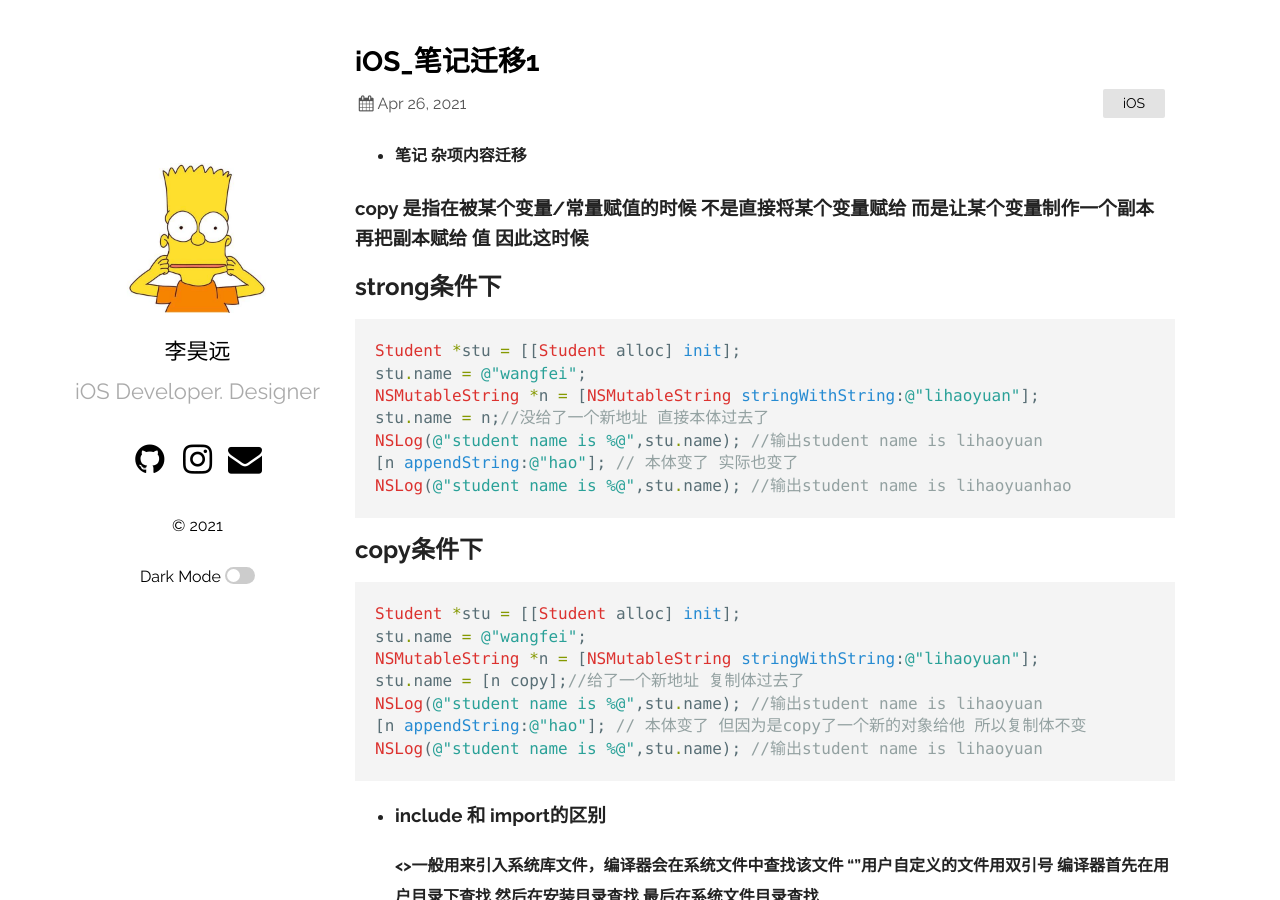
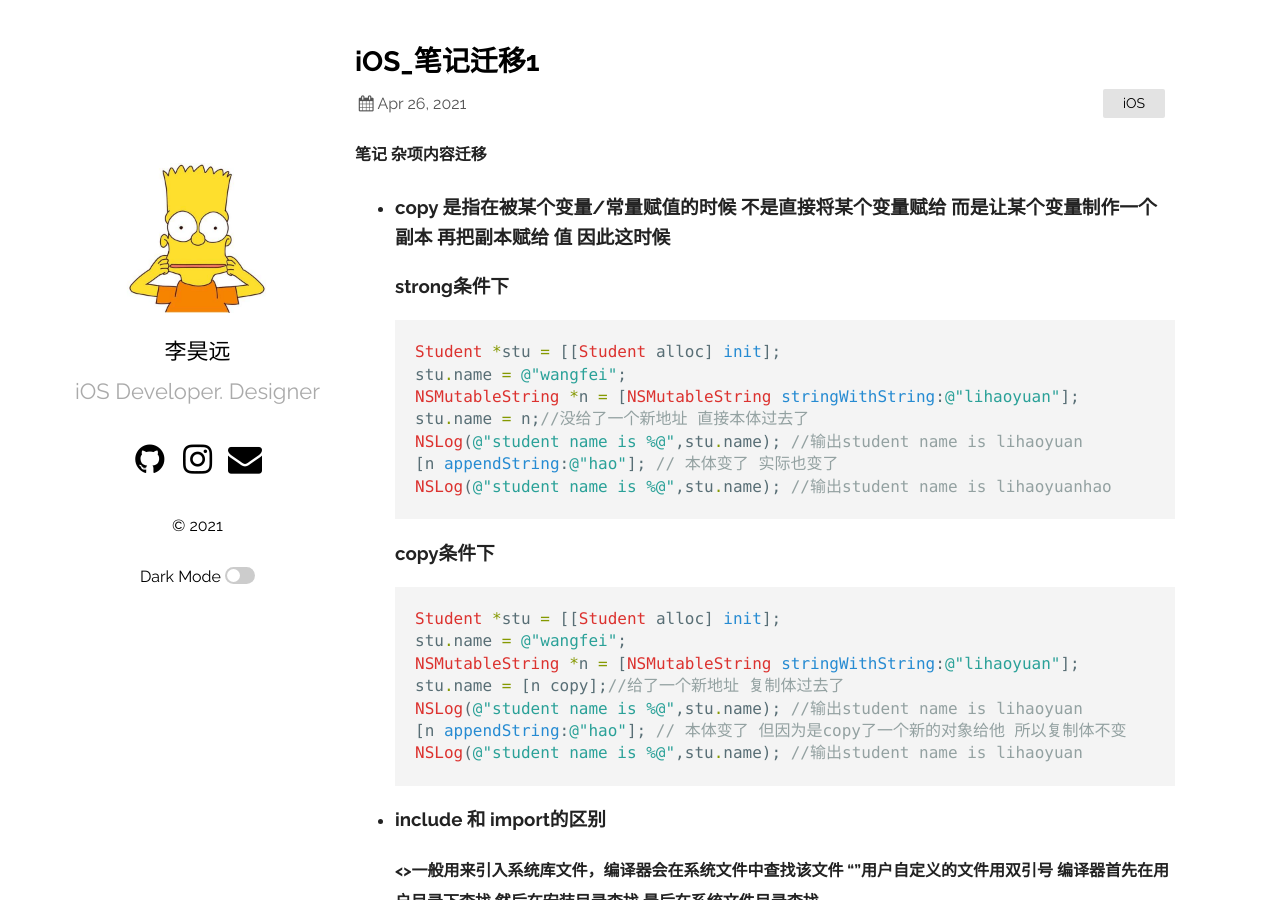
Before and after one commit to wohennengshui/lihaoyuan.github.io, a Jekyll site: the page built from _posts/2021-04-26-iOS_笔记迁移1.md, in a window 1280 px wide and 900 px high. Built offline with Jekyll 4.4.1, drawn with Linux system fonts in a browser that asks for light colours.

Commit message:
change style

````diff
--- a/_posts/2021-04-26-iOS_笔记迁移1.md
+++ b/_posts/2021-04-26-iOS_笔记迁移1.md
@@ -4,10 +4,10 @@ title:  "iOS_笔记迁移1"
 date:   2021-04-26
 categories: iOS
 ---
-* #### 笔记 杂项内容迁移
+#### 笔记 杂项内容迁移
 
-### copy 是指在被某个变量/常量赋值的时候 不是直接将某个变量赋给 而是让某个变量制作一个副本 再把副本赋给 值 因此这时候
-## strong条件下
+* ### copy 是指在被某个变量/常量赋值的时候 不是直接将某个变量赋给 而是让某个变量制作一个副本 再把副本赋给 值 因此这时候
+### strong条件下
 ``` swift
 Student *stu = [[Student alloc] init];
 stu.name = @"wangfei";
@@ -17,7 +17,7 @@ NSLog(@"student name is %@",stu.name); //输出student name is lihaoyuan
 [n appendString:@"hao"]; // 本体变了 实际也变了
 NSLog(@"student name is %@",stu.name); //输出student name is lihaoyuanhao
 ```
-## copy条件下
+### copy条件下
 ``` swift
 Student *stu = [[Student alloc] init];
 stu.name = @"wangfei";
@@ -35,7 +35,7 @@ NSLog(@"student name is %@",stu.name); //输出student name is lihaoyuan
 #### import会把类的文件所有文件都导入包括实例变量和方法
 #### @class只告诉编译器有这样一个类，引用类名 至于这些类是如何实现的不考虑 在@interface之前用 一般在头文件只声明某个类的实例变量的时候 就用@class不考虑内部实现 如果是需要在.m文件中使用方法就需要import整个文件了
 #### 如果这个引入的这个文件需要被继承下去 那要用import，但是如果有循环依赖关系，如:A–>B, B–>A这样的相互依赖关系，如果使用#import来相互包含，那么就会出现编译错误，如果使用@class在两个类的头文件中相互声明，则不会有编译错误出现. @class指令只是告诉编译器，这是个类，保留个空间来存放指针就可以了。
-> Category的需要import 自定义代理的也需要因为class只知道有这个协议 却不知道方法
+Category的需要import 自定义代理的也需要因为class只知道有这个协议 却不知道方法
 
 * ### 使用字面量语法创建的数组 比如
 ```swift
````
